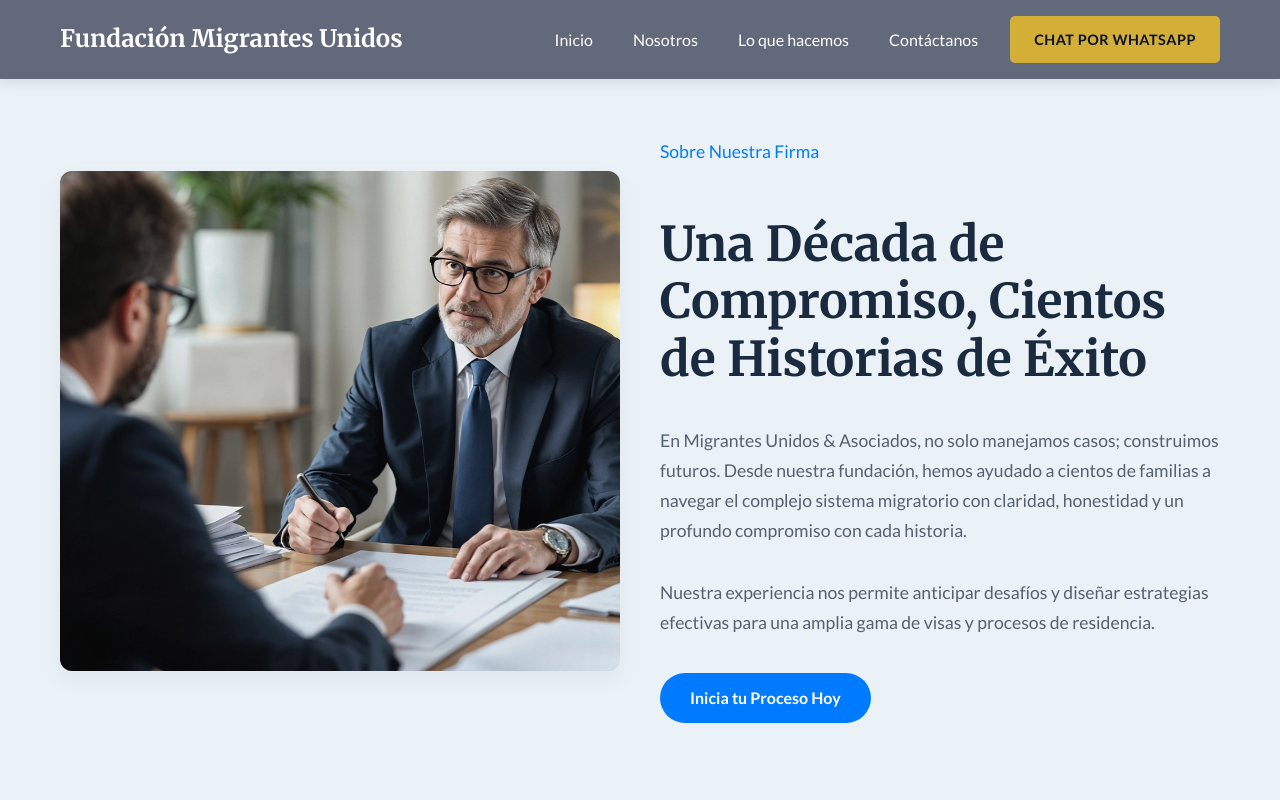
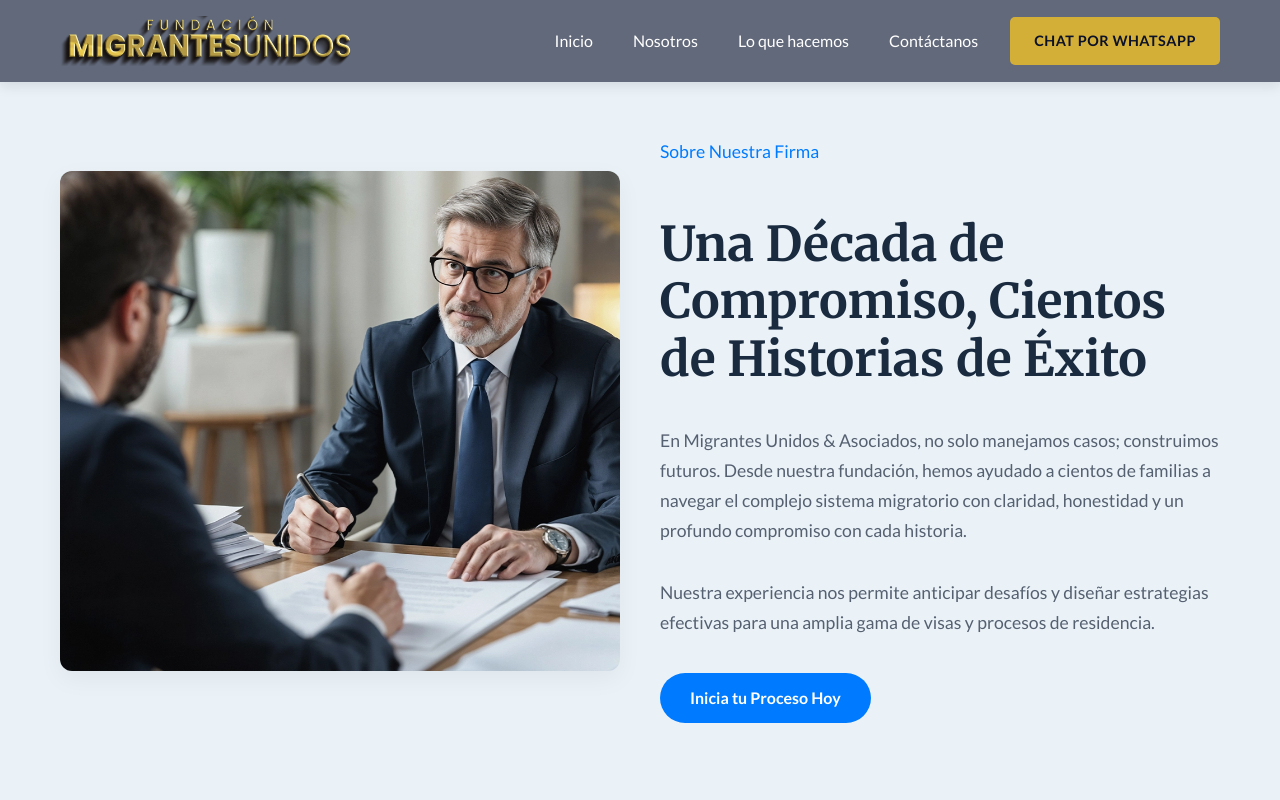
Before and after one commit to Arcanica11/migrantes-unidos, a Next.js app: page /nosotros in a window 1280 px wide. Shown: the top 800 px of the page. Built offline with nearby package versions, Linux system fonts and the light colour scheme.

Commit message:
fix nav and phonne

```diff
--- a/src/components/Navbar.js
+++ b/src/components/Navbar.js
@@ -1,6 +1,7 @@
 import React, { useState } from 'react';
 import Link from 'next/link';
 import Image from 'next/image'; // Importar el componente Image de Next.js
+import img from "../../public/LOGO3.png"
 
 const Navbar = () => {
   const [isOpen, setIsOpen] = useState(false);
@@ -10,18 +11,21 @@ const Navbar = () => {
   };
 
   // URL de WhatsApp con tu número y un mensaje predeterminado
-  const whatsappUrl = "https://wa.me/573112151924?text=Hola,%20estoy%20interesado%20en%20sus%20servicios%20legales.";
+  const whatsappUrl = "https://wa.me/18584804506?text=Hola,%20estoy%20interesado%20en%20sus%20servicios%20legales.";
 
   return (
     <nav className="navbar">
       <div className="container navbar-container">
         {/* Logo a la izquierda */}
         <Link href="/" legacyBehavior>
-          <a className="logo">
-            {/* **RECOMENDACIÓN:** Cuando tengas tu logo, reemplaza el texto por el componente <Image /> */}
-            {/* Ejemplo: <Image src="/logo-firma.svg" alt="Logo Migrantes Unidos" width={180} height={50} /> */}
-            Fundación Migrantes Unidos
-          </a>
+            <Image
+            src={img}
+            alt="Asesora de migración"
+            width={300}
+            height={50}
+            // className={heroStyles.heroImage}
+            priority // Carga esta imagen primero por ser importante para el LCP
+          />
         </Link>
 
         {/* Menú Hamburguesa para móvil */}
--- a/src/components/about/CtaAboutSection.js
+++ b/src/components/about/CtaAboutSection.js
@@ -3,6 +3,8 @@ import Link from 'next/link';
 import styles from '../../styles/about/CtaAbout.module.css';
 
 const CtaAboutSection = () => {
+    const whatsappUrl = "https://wa.me/18584804506?text=Hola,%20estoy%20interesado%20en%20sus%20servicios%20legales.";
+
   return (
     <section className={styles.ctaAboutSection}>
       <div className={styles.container}>
@@ -12,7 +14,7 @@ const CtaAboutSection = () => {
         <p className={styles.text}>
           Ahora que nos conoces, permítenos conocer tu historia. Estamos listos para aplicar toda nuestra experiencia y dedicación a tu caso, con la misma pasión que nos ha caracterizado por más de una década.
         </p>
-        <Link href="/contactanos" legacyBehavior>
+        <Link href={whatsappUrl} target="_blank" legacyBehavior>
           <a className={styles.button}>Agenda tu Consulta Gratuita</a>
         </Link>
       </div>
--- a/src/components/about/HeroAbout.js
+++ b/src/components/about/HeroAbout.js
@@ -5,7 +5,11 @@ import Link from 'next/link';
 import img from '../../../public/img-1.webp';
 
 
+
+
 const HeroAbout = () => {
+    const whatsappUrl = "https://wa.me/18584804506?text=Hola,%20estoy%20interesado%20en%20sus%20servicios%20legales.";
+
   return (
     <section className={styles.heroAbout}>
       <div className={styles.container}>
@@ -31,7 +35,7 @@ const HeroAbout = () => {
             Nuestra experiencia nos permite anticipar desafíos y diseñar estrategias
             efectivas para una amplia gama de visas y procesos de residencia.
           </p>
-          <Link href="/contactanos" legacyBehavior>
+          <Link href={whatsappUrl} target="_blank" legacyBehavior>
             <a className={styles.button}>Inicia tu Proceso Hoy</a>
           </Link>
         </div>
--- a/src/components/landing/ContactoSection.js
+++ b/src/components/landing/ContactoSection.js
@@ -58,7 +58,7 @@ const ContactoSection = () => {
         {/* --- Columna Derecha: Formulario --- */}
         <div className={styles.formContainer}>
           <form
-            action="https://formsubmit.co/ivangdeveloper@gmail.com"
+            action="https://formsubmit.co/fundacionlandermigrationgrup@gmail.comm"
             method="POST"
             className={styles.form}
           >
```
Also changed, not shown: public/LOGO3.png (added).
